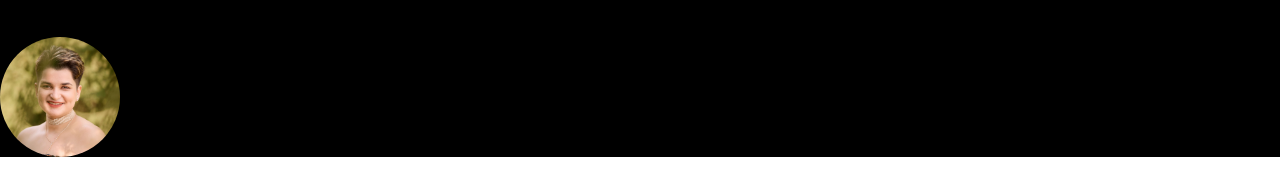
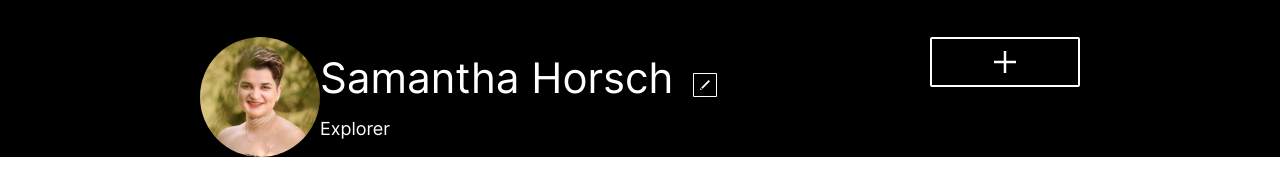
Before and after one commit to Samm96/web_project_4, a plain HTML site: page index.html in a window 1280 px wide. Shown: the part 122-318 px from the top of the page. Drawn offline with Linux system fonts and the light colour scheme.

Commit message:
feat: Profile buttons / style: profile elements positioning

```diff
--- a/index.html
+++ b/index.html
@@ -20,11 +20,24 @@
 
       <main>
         <section class="profile">
-          <img
-            class="profile__image"
-            src="images/21.04.06-Samantha Horsch-004.jpg"
-            alt="Profile Picture"
-          />
+          <div class="profile__group">
+            <img
+              class="profile__image"
+              src="images/21.04.06-Samantha Horsch-004.jpg"
+              alt="Profile Picture"
+            />
+            <div class="profile__info">
+              <p class="profile__name">Samantha Horsch</p>
+              <p class="profile__description">Explorer</p>
+            </div>
+              <button type="button" class="edit-button">
+                <img src="/images/Edit Button.svg" />
+              </button>
+              <button type="button" class="add-button">
+                <img src="/images/Add Button.png" width="150px" height="50px" />
+              </button>
+            </div>
+          </div>
         </section>
       </main>
 
--- a/style.css
+++ b/style.css
@@ -24,10 +24,20 @@
 }
 
 .profile {
+    max-width: 880px;
+    width: 100%;
     margin: 0 auto 0;
     padding: 40px 0 0;
+    color: #ffffff;
+}
+
+.profile__group {
     display: grid;
-    grid-template-columns: repeat(1fr);
+    grid-template-columns: 120px 373px 16px 1fr;
+    grid-template-rows: 1fr 1fr;
+    grid-template-areas:
+        "image info edit button"
+        "image info . .";
 }
 
 .profile__image {
@@ -36,4 +46,54 @@
     border-radius: 50%;
     object-fit: cover;
     object-position: top;
+    grid-column: 1;
+    grid-row: span 2;
+    grid-area: image;
+
 }
+
+.profile__info {
+    display: flex;
+    flex-direction: column;
+    justify-content: center;
+    grid-area: info;
+}
+
+.profile__name {
+    margin: 0;
+    padding: 0;
+    weight: 500;
+    font-size: 42px;
+    line-height: 48px;
+}
+
+.profile__description {
+    margin: 0;
+    padding: 16px 0 0 0;;
+    weight: 400;
+    font-size: 18px;
+    line-height: 22px;
+}
+
+.edit-button {
+    margin: 0;
+    padding: 0;
+    width: 24px;
+    height: 24px;
+    background-color: #000000;
+    border: none;
+    grid-area: edit;
+    align-self: flex-end;
+}
+
+.add-button {
+    margin: 0;
+    padding: 0;
+    width: 150px;
+    height: 50px;
+    background-color: #000000;
+    border: none;
+    grid-area: button;
+    justify-self: flex-end;
+    grid-row: span 2;
+}
```
